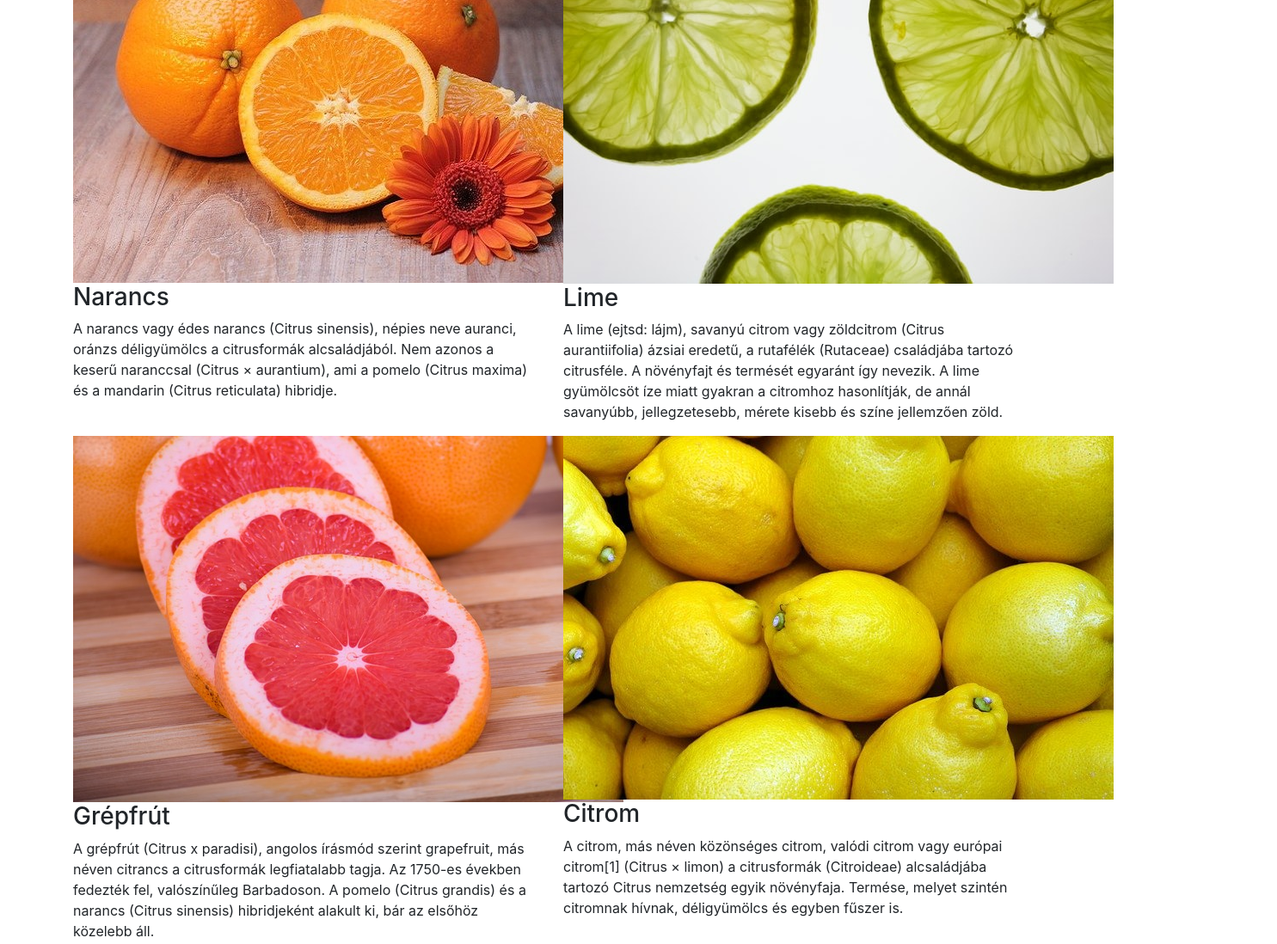
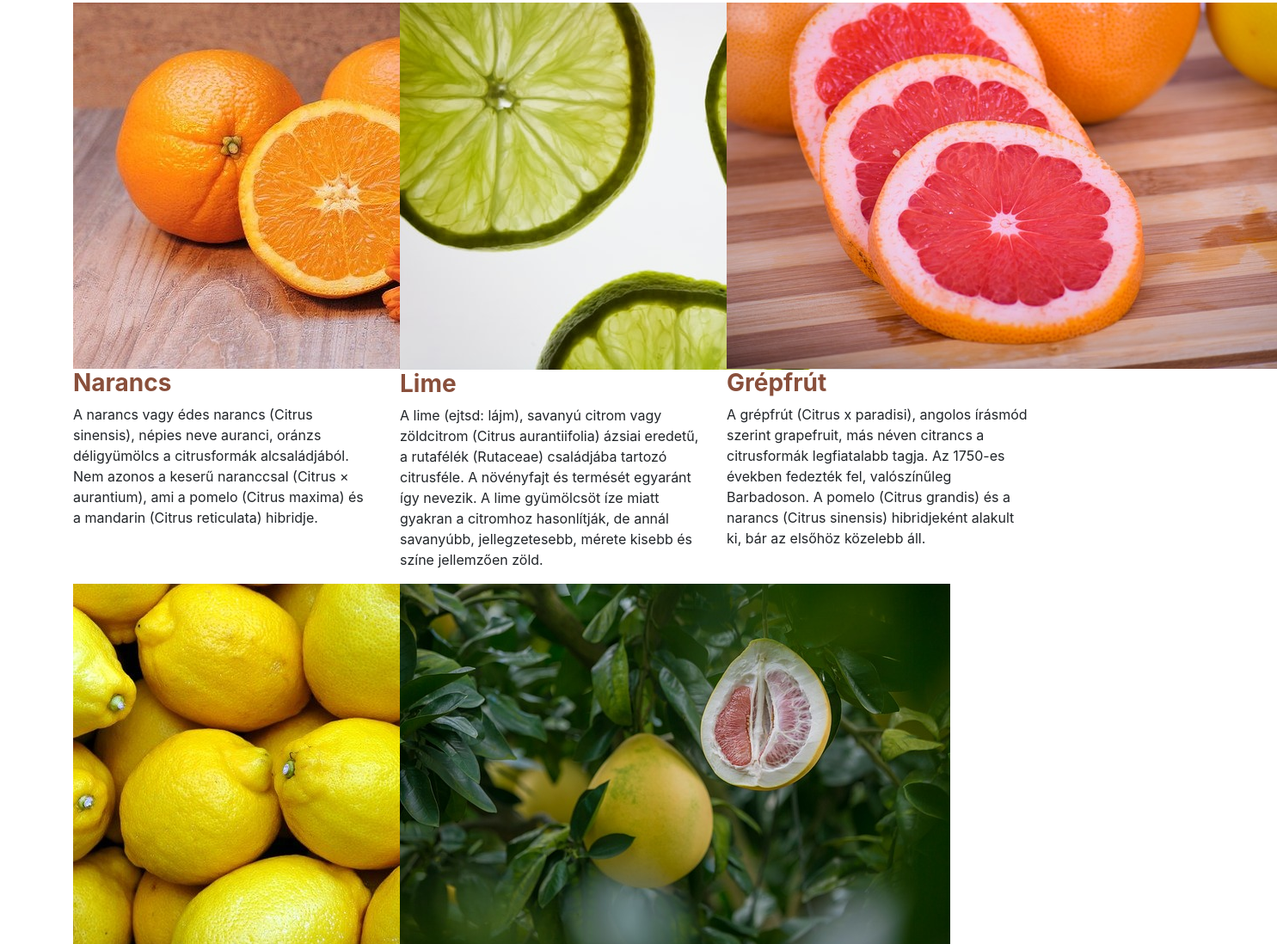
Before and after one commit to GittDavid/mandarin, a plain HTML site: page index.html in a window 1280 px wide. Shown: the part 430-1528 px from the top of the page at 86% size, 1485 px wide, since content can reach past the window. Drawn offline with Linux system fonts and the light colour scheme.

Commit message:
Update index.html

```diff
--- a/index.html
+++ b/index.html
@@ -1,9 +1,11 @@
 <!DOCTYPE html>
-<html>
+<html lang="hu">
 
 <head>
+    <title>Citrusfélék</title> <meta charset="utf-8">
     <meta name="viewport" content="width=device-width, initial-scale=1, shrink-to-fit=no">
     <link rel="stylesheet" href="bootstrap/css/bootstrap.min.css">
+    <link rel="stylesheet" href="css/style.css">
 </head>
 
 <body>
@@ -23,6 +25,7 @@
             <a class="nav-link" href="index.html">Főoldal <span class="sr-only">(current)</span></a>
             <a class="nav-link" href="index.html#leggyakoribb">Leggyakoribb citrusfélék</a>
             <a class="nav-link" href="index.html#kulonleges">Különleges citrusfélék</a>
+            <a class="nav-link" href="https://hu.wikipedia.org/wiki/Citrusform%C3%A1k">További információ</a>
           </div>
         </div>
       </nav>
@@ -44,27 +47,27 @@
             <div class="col-12">
                 <h2 id="leggyakoribb">Leggyakoribb citrusféle gyümölcsök</h2>
             </div>
-            <div class="col-sm-6 col-lg-6">
+            <div class="col-sm-6 col-lg-4">
                 <img src="img/narancs.jpg" alt="Narancs">
                 <h3>Narancs</h3>
                 <p>A narancs vagy édes narancs (Citrus sinensis), népies neve auranci, oránzs déligyümölcs a citrusformák alcsaládjából. Nem azonos a keserű naranccsal (Citrus × aurantium), ami a pomelo (Citrus maxima) és a mandarin (Citrus reticulata) hibridje.</p>
             </div>
-           <div class="col-sm-6 col-lg-6">
+           <div class="col-sm-6 col-lg-4">
                <img src="img/lime2.jpg" alt="Lime">
                <h3>Lime</h3>
                <p>A lime (ejtsd: lájm), savanyú citrom vagy zöldcitrom (Citrus aurantiifolia) ázsiai eredetű, a rutafélék (Rutaceae) családjába tartozó citrusféle. A növényfajt és termését egyaránt így nevezik. A lime gyümölcsöt íze miatt gyakran a citromhoz hasonlítják, de annál savanyúbb, jellegzetesebb, mérete kisebb és színe jellemzően zöld.</p>
            </div>
-           <div class="col-sm-6 col-lg-6">
+           <div class="col-sm-6 col-lg-4">
                <img src="img/grapefruit.jpg" alt="Grapefruit">
                <h3>Grépfrút</h3>
                <p>A grépfrút (Citrus x paradisi), angolos írásmód szerint grapefruit, más néven citrancs a citrusformák legfiatalabb tagja. Az 1750-es években fedezték fel, valószínűleg Barbadoson. A pomelo (Citrus grandis) és a narancs (Citrus sinensis) hibridjeként alakult ki, bár az elsőhöz közelebb áll. </p>
            </div>
-           <div class="col-sm-6 col-lg-6">
+           <div class="col-sm-6 col-lg-4">
                 <img src="img/citrom.jpg" alt="Citrom">
                 <h3>Citrom</h3>
                 <p>A citrom, más néven közönséges citrom, valódi citrom vagy európai citrom[1] (Citrus × limon) a citrusformák (Citroideae) alcsaládjába tartozó Citrus nemzetség egyik növényfaja. Termése, melyet szintén citromnak hívnak, déligyümölcs és egyben fűszer is.</p>
            </div>
-            <div class="col-sm-6 col-lg-6">
+            <div class="col-sm-6 col-lg-4">
                 <img src="img/pomelo.jpg" alt="Pomelo">
                 <h3>Pomelo</h3>
                 <p>A pomelo vagy pummelo (avagy középső gyümölcs) (latin: Citrus grandis, binomiális név: Citrus maxima) a rutafélék családjába tartozó, valószínűleg Malajziában és Polinéziában őshonos déligyümölcs. </p>
```
